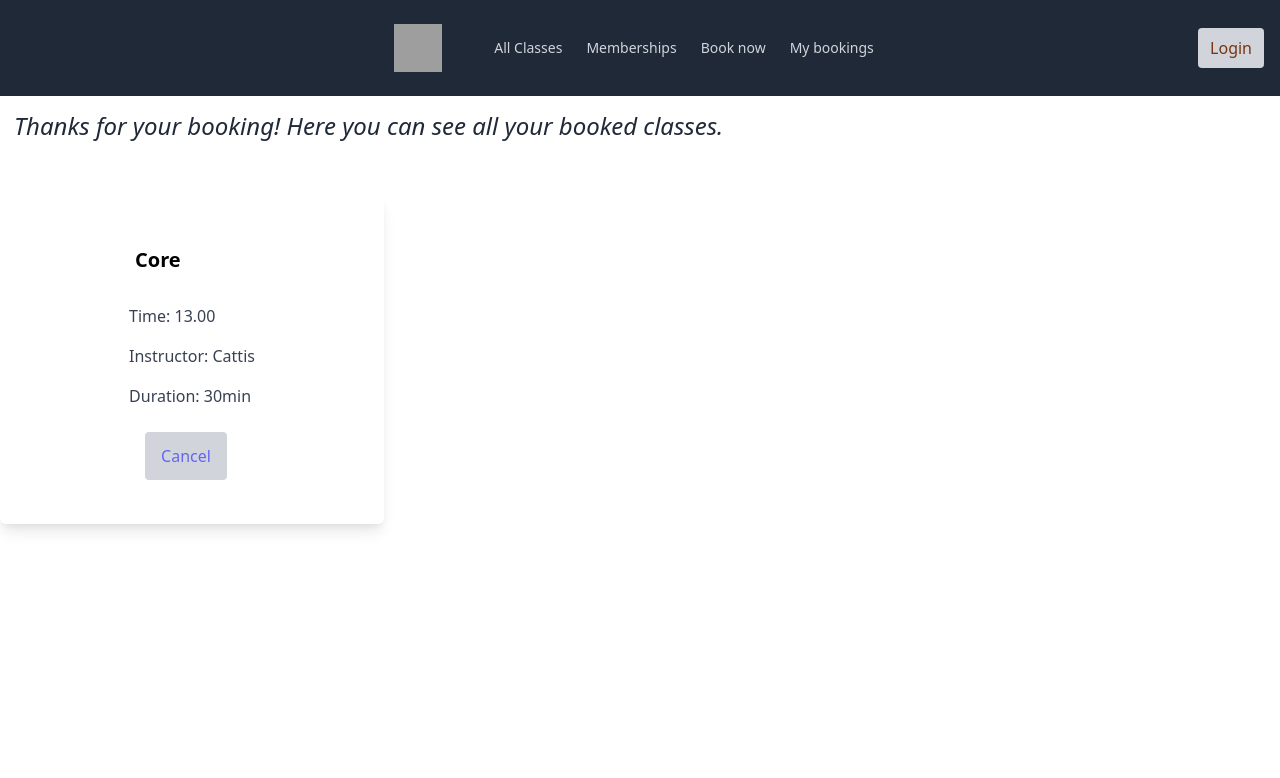
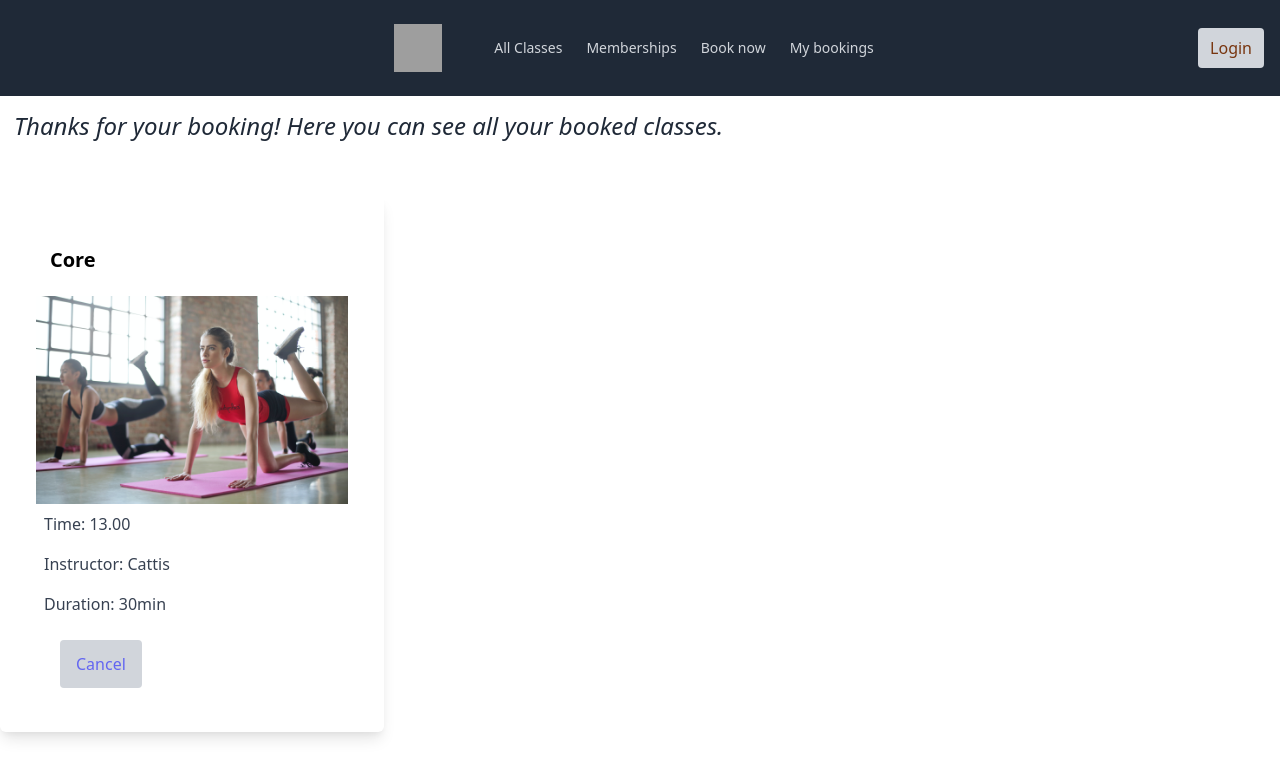
Before and after one commit to CorneliaWessberg/bookingsystem-react, a React (Create React App) app: page /bookings in a window 1280 px wide. Shown: the top 778 px of the page. Built offline with nearby package versions, Linux system fonts and the light colour scheme; grey boxes are pictures that could not be loaded.

Commit message:
fixed image

```diff
--- a/src/components/bookings.js
+++ b/src/components/bookings.js
@@ -1,5 +1,5 @@
 import React from "react";
-import { Link } from "react-router-dom";
+import training from "./images/training.jpg";
 
 
 function Bookings({ key }) {
@@ -11,13 +11,13 @@ function Bookings({ key }) {
 
                     <div class="px-4 py-4">
                         <div class="font-bold text-xl mb-2 p-3.5">Core {key} </div>
-
+                        <img src={training}/>
                         <p class="text-gray-700 text-base p-2">Time: 13.00</p>
                         <p class="text-gray-700 text-base p-2">Instructor: Cattis </p>
                         <p class="text-gray-700 text-base p-2">Duration: 30min </p>
                         <div class="px-6 pt-4 pb-2">
                         <button class="flex justify-center text-indigo-500 px-4 py-3 bg-gray-300 rounded hover:bg-indigo-500 hover:text-white transition duration-200">
-                            Cancel
+                        Cancel
                         </button>
 
                         </div>
```
Also changed, not shown: 1 other file (tests, documents, lock files or other folders).
